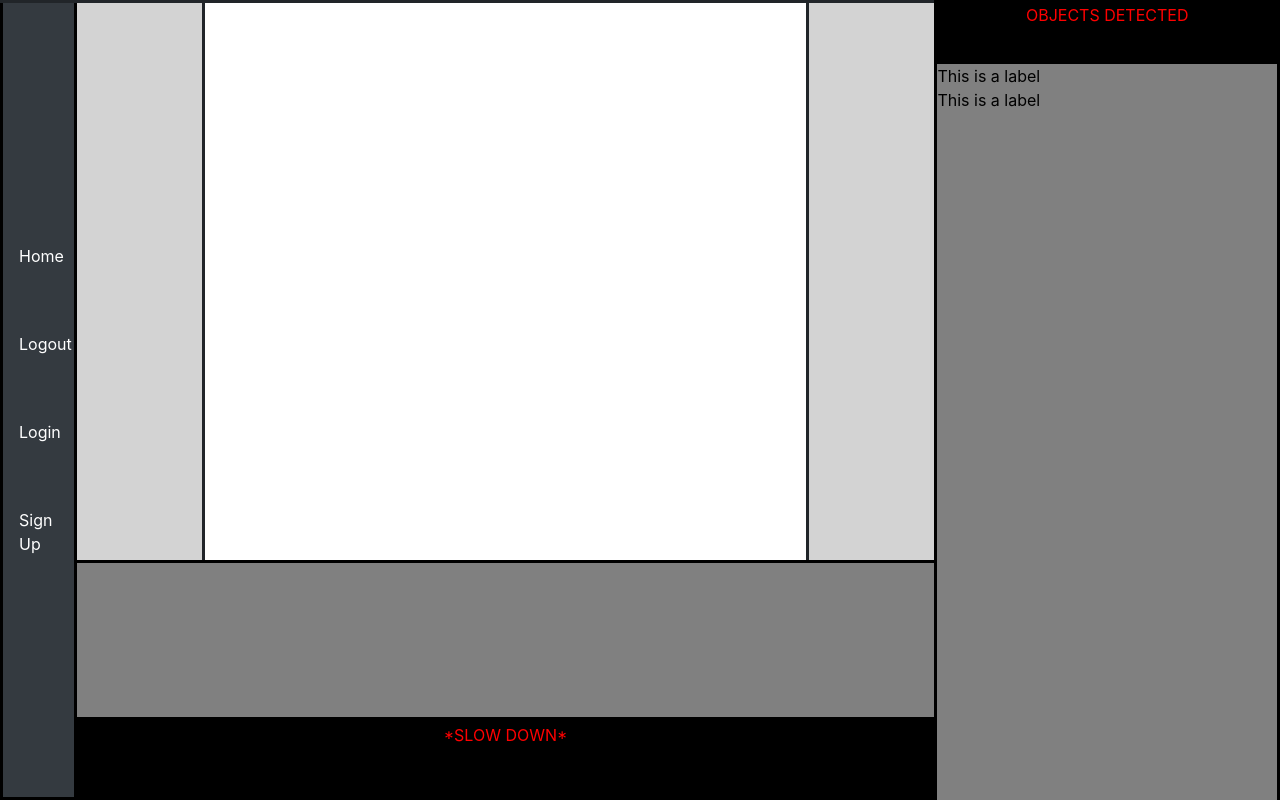
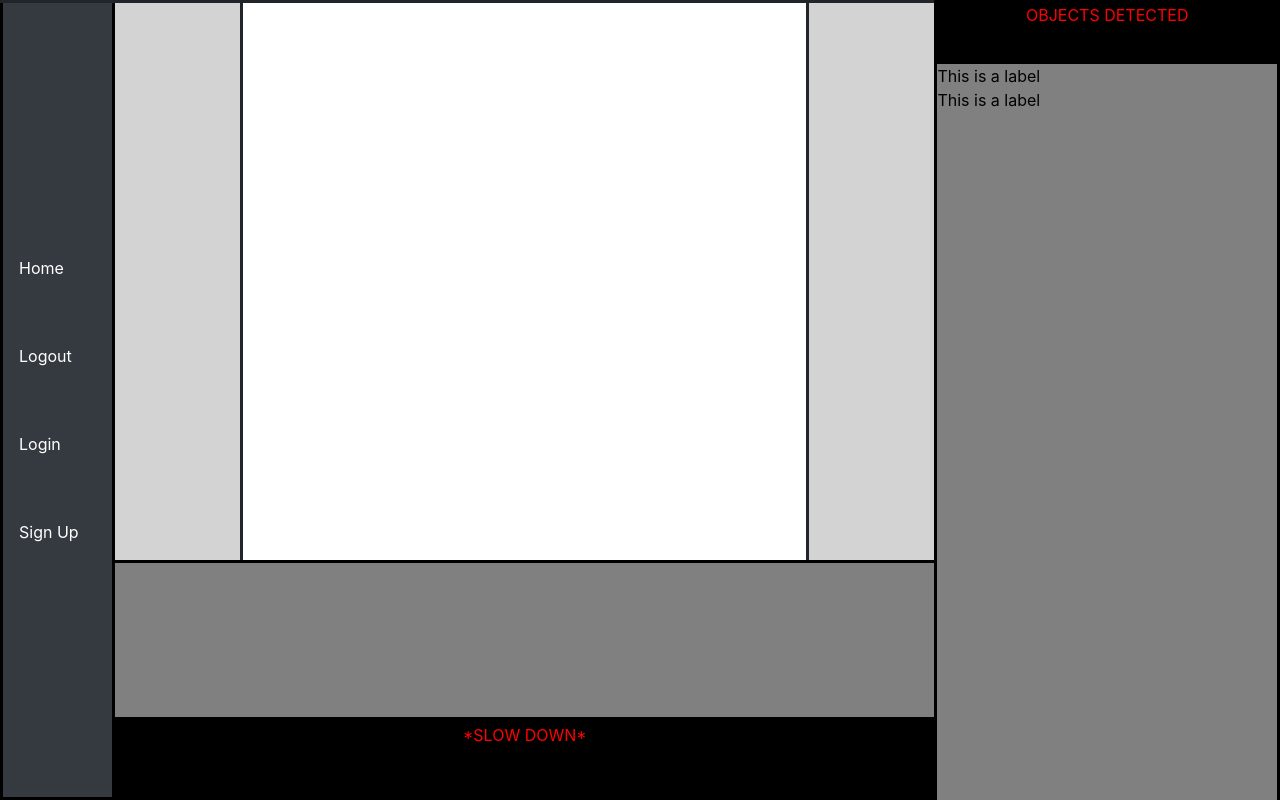
Before and after one commit to Drew-Tessmer/APSC-103-804E-Computer-Vision, a Flask app: template Website/templates/home.html in a window 1280 px wide. Run offline with Flask 3, Linux system fonts and the light colour scheme; the template is opened without the code that fills it, so the values that code supplies are empty; some libraries are stand-ins or nearby versions.

Commit message:
Updated web design

```diff
--- a/Website/static/style.css
+++ b/Website/static/style.css
@@ -9,7 +9,7 @@ body, html {
     top: 0;
     left: 0;
     height: 100%;
-    width: 6%;
+    width: 9%;
     padding-top: 20px;
     border-width: 3px;
     border-style: solid;
@@ -42,10 +42,10 @@ body, html {
 }
 
 .bottomLabel {
-    width: 67%;
+    width: 64%;
     position: fixed; /* Position the container */
     bottom: 10%;
-    margin-left: 6%; /* Align to the right side of the screen */
+    margin-left: 9%; /* Align to the right side of the screen */
     height: 20%; /* Cover the entire height of the viewport */
     margin-top: 70%;
     color: gray; /* Set text color */
@@ -63,7 +63,7 @@ body, html {
     width: 10%;
     position: fixed;
     top: 0;
-    margin-left: 6%;
+    margin-left: 9%;
     height: 70%;
     background-color: lightgray;
     border-width: 3px;
@@ -100,10 +100,10 @@ body, html {
     border-bottom: dot-dash;
 }
 .actionLabel{
-    width: 67%;
+    width: 64%;
     position: fixed; /* Position the container */
     bottom: 0;
-    margin-left: 6%; /* Align to the right side of the screen */
+    margin-left: 9%; /* Align to the right side of the screen */
     height: 10%; /* Cover the entire height of the viewport */
     color: red; /* Set text color */
     text-align: center;
```
